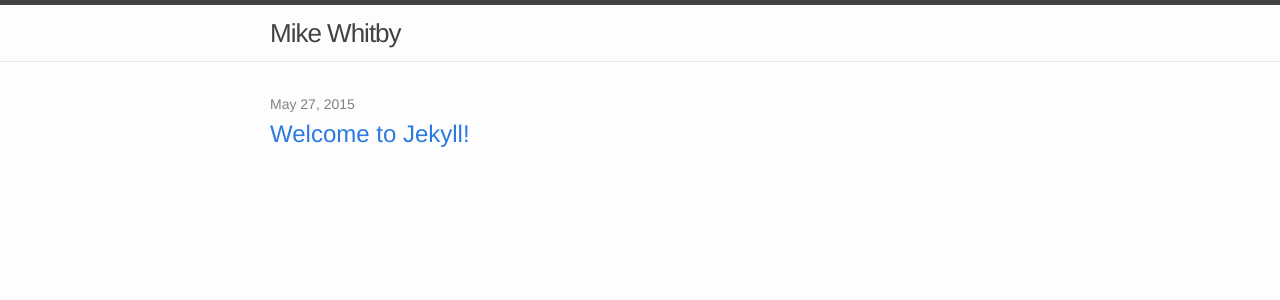
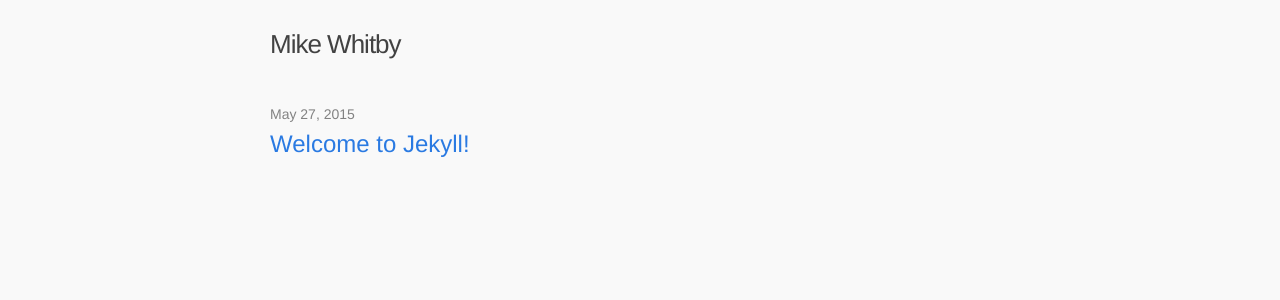
Before and after one commit to mikewhitby/mikewhitby.co.uk, a Jekyll site: the page built from index.html, in a window 1280 px wide. Shown: the top 300 px of the page. Built offline with Jekyll 4.4.1, drawn with Linux system fonts in a browser that asks for light colours.

Commit message:
Removes borders, adds padding, changes bg colour

```diff
--- a/_sass/_layout.scss
+++ b/_sass/_layout.scss
@@ -2,8 +2,7 @@
  * Site header
  */
 .site-header {
-    border-top: 5px solid $grey-color-dark;
-    border-bottom: 1px solid $grey-color-light;
+    padding-top: 1em;
     min-height: 56px;
 
     // Positioning context for the mobile navigation icon
--- a/css/main.scss
+++ b/css/main.scss
@@ -14,7 +14,7 @@
 $spacing-unit:     30px;
 
 $text-color:       #111;
-$background-color: #fdfdfd;
+$background-color: #f9f9f9;
 $brand-color:      #2a7ae2;
 
 $grey-color:       #828282;
```
